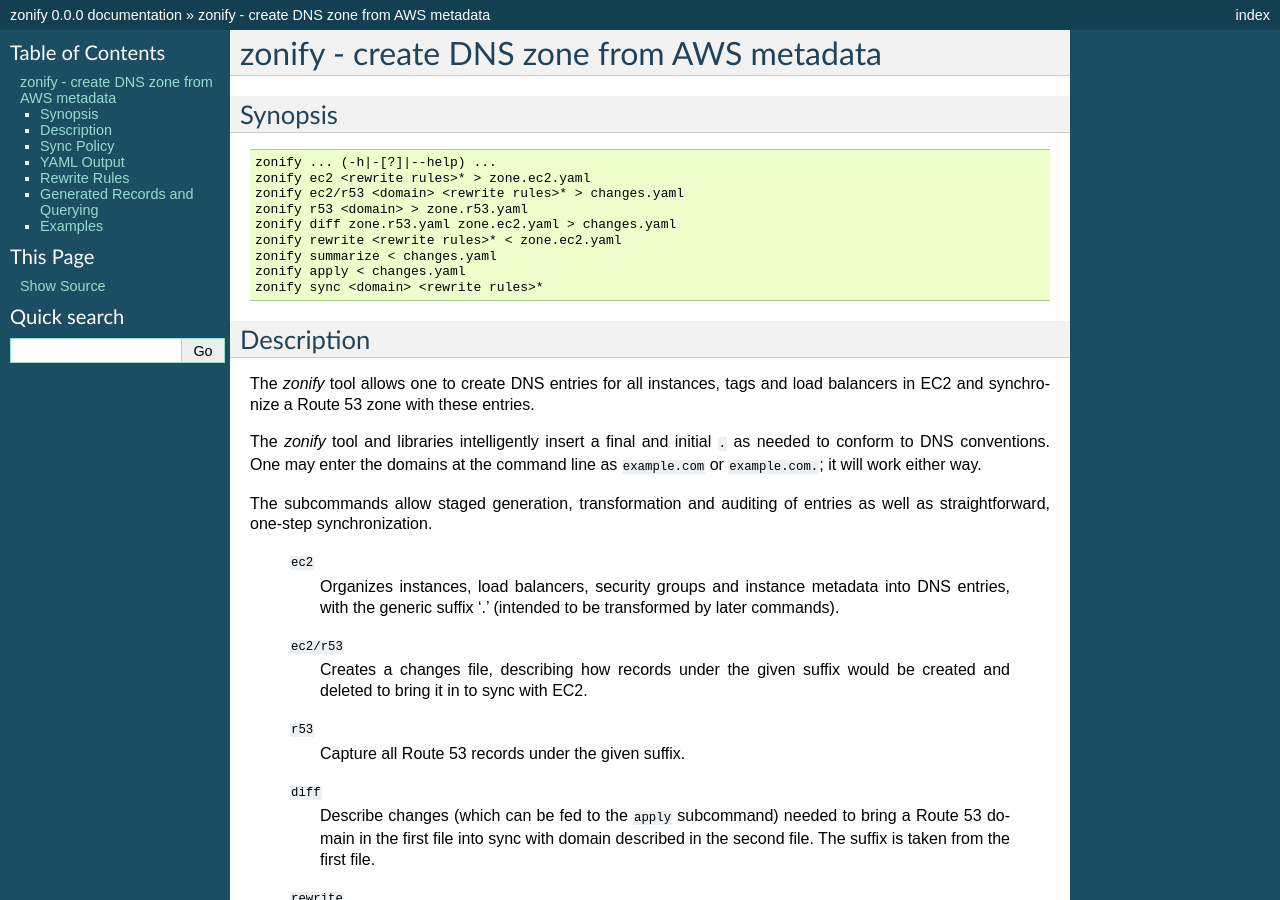
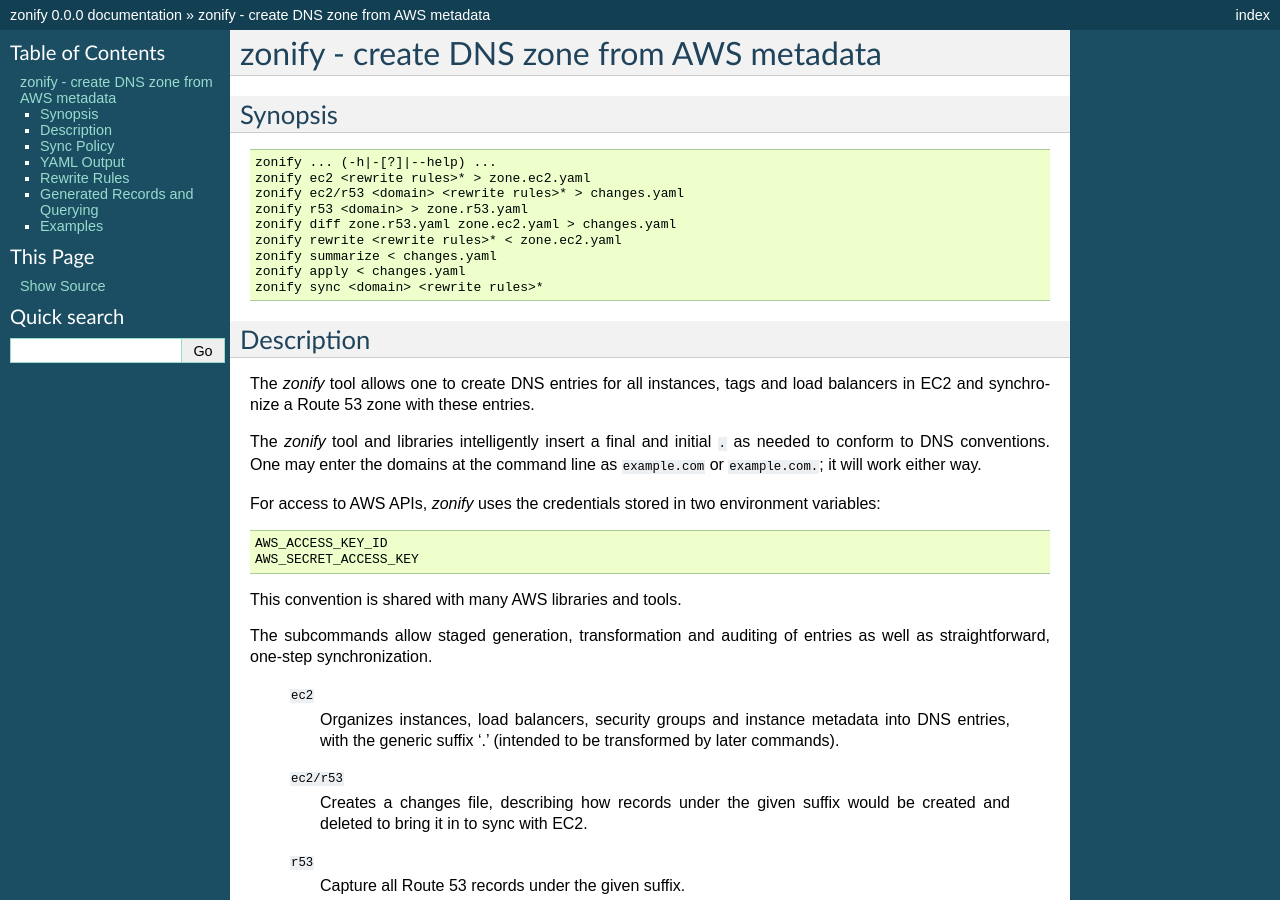
Before and after one commit to airbnb/zonify, a Sphinx documentation site: the page built from docs/source/index.rst, in a window 1280 px wide and 900 px high. Built offline with Sphinx 7.4.7, drawn with Linux system fonts in a browser that asks for light colours.

Commit message:
Document credential passing.

```diff
--- a/docs/source/index.rst
+++ b/docs/source/index.rst
@@ -26,6 +26,16 @@ load balancers in EC2 and synchronize a Route 53 zone with these entries.
 The `zonify` tool and libraries intelligently insert a final and initial ``.``
 as needed to conform to DNS conventions. One may enter the domains at the
 command line as ``example.com`` or ``example.com.``; it will work either way.
+
+For access to AWS APIs, `zonify` uses the credentials stored in two
+environment variables:
+
+.. code-block:: text
+
+    AWS_ACCESS_KEY_ID
+    AWS_SECRET_ACCESS_KEY
+
+This convention is shared with many AWS libraries and tools.
 
 The subcommands allow staged generation, transformation and auditing of
 entries as well as straightforward, one-step synchronization.
```
Also changed, not shown: 1 other file.
